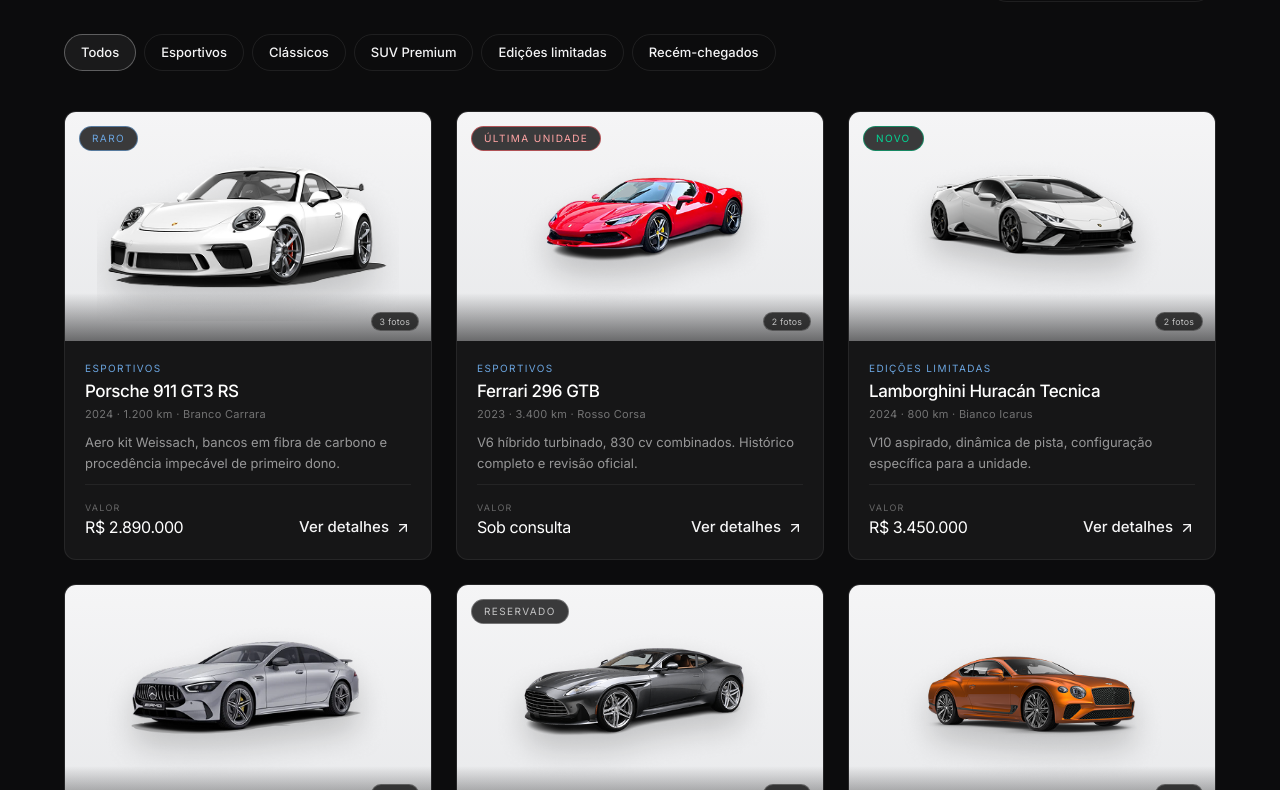
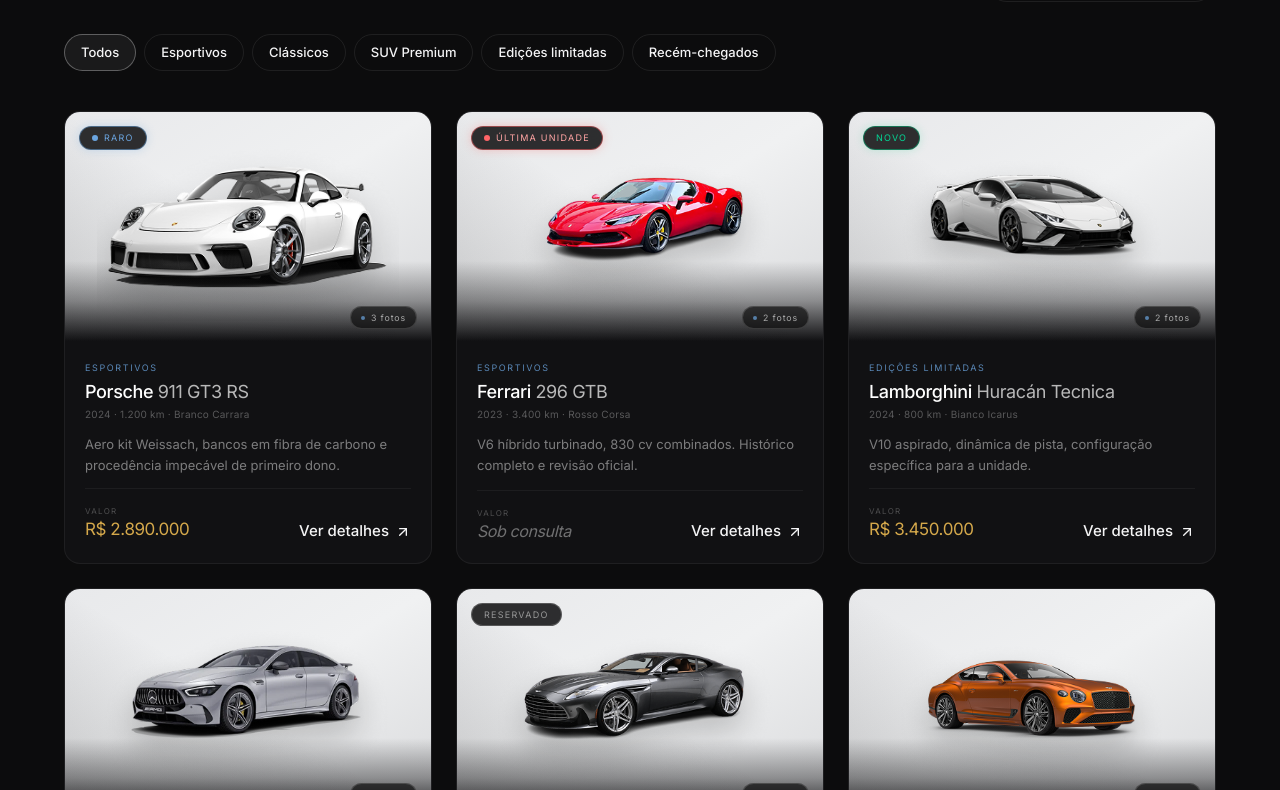
Before and after one commit to ogustadev/Project-Cars, a React (Vite) app: page / in a window 1280 px wide. Shown: the part 3110-3900 px from the top of the page. Built offline with nearby package versions, Linux system fonts and the light colour scheme; no server answers; the database is empty.

Commit message:
feat: premium UI upgrade - VehicleCard scan-line, golden price, glow seals, filter pills

```diff
--- a/src/app/components/VehicleCard.tsx
+++ b/src/app/components/VehicleCard.tsx
@@ -13,60 +13,79 @@
   return (
     <article
       onClick={() => onOpen(vehicle)}
-      className="group flex cursor-pointer flex-col overflow-hidden rounded-xl border border-white/[0.07] bg-[#161617] transition-all duration-300 hover:-translate-y-0.5 hover:border-white/[0.18] hover:shadow-[0_8px_32px_rgba(0,0,0,0.5)]"
+      className="group relative flex cursor-pointer flex-col overflow-hidden rounded-2xl border border-white/[0.06] bg-[#111113] transition-all duration-500 hover:border-white/[0.14] hover:shadow-[0_0_0_1px_rgba(107,165,224,0.08),0_24px_64px_rgba(0,0,0,0.7),0_0_80px_rgba(107,165,224,0.04)]"
     >
-      {/* ── car photo — light studio panel ── */}
-      <div className="relative aspect-[16/10] overflow-hidden bg-gradient-to-b from-[#f5f5f6] to-[#e8e9eb]">
+      {/* ── car photo — studio panel with cinematic overlay ── */}
+      <div className="relative aspect-[16/10] overflow-hidden bg-gradient-to-br from-[#e8e9eb] via-[#f0f1f2] to-[#d8d9db]">
         <ImageWithFallback
           src={vehicle.images[0]}
           alt={`${vehicle.brand} ${vehicle.model}`}
-          className="h-full w-full object-contain p-5 transition-transform duration-500 ease-out group-hover:scale-[1.04]"
+          className="h-full w-full object-contain p-5 transition-all duration-700 ease-out group-hover:scale-[1.06]"
         />
 
-        {/* subtle bottom shadow so the dark card body doesn't hard-cut */}
-        <div className="pointer-events-none absolute inset-x-0 bottom-0 h-12 bg-gradient-to-t from-[#161617]/60 to-transparent" />
+        {/* Scan-line reveal effect on hover */}
+        <div className="pointer-events-none absolute inset-0 translate-y-full bg-gradient-to-b from-transparent via-[#6ba5e0]/10 to-transparent opacity-0 transition-all duration-700 group-hover:translate-y-0 group-hover:opacity-100" />
+
+        {/* Bottom-to-dark gradient for seamless body join */}
+        <div className="pointer-events-none absolute inset-x-0 bottom-0 h-20 bg-gradient-to-t from-[#111113] via-[#111113]/40 to-transparent" />
+
+        {/* Diagonal cinematic vignette */}
+        <div className="pointer-events-none absolute inset-0 bg-gradient-to-tr from-[#111113]/20 via-transparent to-transparent" />
 
         <div className="absolute left-3.5 top-3.5 flex gap-1.5">
           <Selo selo={vehicle.selo} />
         </div>
 
         {vehicle.images.length > 1 && (
-          <span className="absolute bottom-2.5 right-3 flex items-center gap-1 rounded-full border border-white/20 bg-[#0c0c0d]/75 px-2 py-0.5 font-mono text-[0.55rem] tracking-wide text-white/70 backdrop-blur-sm">
+          <span className="absolute bottom-3 right-3.5 flex items-center gap-1.5 rounded-full border border-white/15 bg-black/60 px-2.5 py-1 font-mono text-[0.55rem] tracking-widest text-white/60 backdrop-blur-sm transition-all duration-300 group-hover:border-white/25 group-hover:text-white/80">
+            <span className="h-1 w-1 rounded-full bg-[#6ba5e0]/70" />
             {vehicle.images.length} fotos
           </span>
         )}
       </div>
 
-      {/* ── info block — dark surface ── */}
-      <div className="flex flex-1 flex-col gap-2.5 p-5">
+      {/* ── info block ── */}
+      <div className="flex flex-1 flex-col gap-3 p-5">
         <div>
-          <p className="font-mono text-[0.625rem] uppercase tracking-[0.14em] text-[#6ba5e0]">
+          <p className="font-mono text-[0.5625rem] uppercase tracking-[0.18em] text-[#6ba5e0]/80 transition-colors duration-300 group-hover:text-[#6ba5e0]">
             {vehicle.categoria}
           </p>
-          <h3 className="mt-1 font-display text-[1.0625rem] leading-snug tracking-tight text-white">
-            {vehicle.brand} {vehicle.model}
+          <h3 className="mt-1.5 font-display text-[1.125rem] leading-tight tracking-[-0.02em] text-white">
+            {vehicle.brand}{" "}
+            <span className="font-light text-white/70">{vehicle.model}</span>
           </h3>
-          <p className="mt-0.5 font-mono text-[0.6875rem] tracking-wide text-white/40">
+          <p className="mt-1 font-mono text-[0.625rem] tracking-wide text-white/30">
             {vehicle.year} · {vehicle.km.toLocaleString("pt-BR")} km · {vehicle.color}
           </p>
         </div>
 
-        <p className="text-[0.8125rem] leading-relaxed text-white/55">{vehicle.shortDesc}</p>
+        <p className="text-[0.8125rem] leading-relaxed text-white/45 line-clamp-2">
+          {vehicle.shortDesc}
+        </p>
 
-        <div className="mt-auto flex items-end justify-between gap-3 border-t border-white/[0.06] pt-4">
+        <div className="mt-auto flex items-end justify-between gap-3 border-t border-white/[0.05] pt-4">
           <div>
-            <p className="font-mono text-[0.5625rem] uppercase tracking-[0.14em] text-white/35">
+            <p className="font-mono text-[0.5rem] uppercase tracking-[0.16em] text-white/25">
               Valor
             </p>
-            <p className="font-display text-[1rem] tracking-tight text-white">
-              {vehicle.price ? formatBRL(vehicle.price) : "Sob consulta"}
-            </p>
+            {vehicle.price ? (
+              <p className="font-display text-[1.0625rem] tracking-tight text-[#d4a84b]">
+                {formatBRL(vehicle.price)}
+              </p>
+            ) : (
+              <p className="font-display text-[1rem] tracking-tight text-white/40 italic">
+                Sob consulta
+              </p>
+            )}
           </div>
           <LinkArrow onClick={() => onOpen(vehicle)} className="text-[0.8125rem]">
             Ver detalhes
           </LinkArrow>
         </div>
       </div>
+
+      {/* Side accent line — appears on hover */}
+      <div className="pointer-events-none absolute inset-y-0 left-0 w-[2px] bg-gradient-to-b from-transparent via-[#6ba5e0]/50 to-transparent opacity-0 transition-opacity duration-500 group-hover:opacity-100" />
     </article>
   );
 }
--- a/src/app/components/kit.tsx
+++ b/src/app/components/kit.tsx
@@ -108,22 +108,27 @@
 }
 
 // Selos are displayed over light car-photo panels — needs opaque dark bg for contrast
-const seloStyles: Record<string, string> = {
-  RARO:             "border-[#6ba5e0]/60 text-[#6ba5e0]",
-  "ÚLTIMA UNIDADE": "border-red-400/60   text-red-300",
-  NOVO:             "border-emerald-500/60 text-emerald-400",
-  RESERVADO:        "border-white/30     text-white/70",
-  "EDIÇÃO LIMITADA":"border-[#6ba5e0]/60 text-[#6ba5e0]",
+const seloConfig: Record<string, { cls: string; glow: string; pulse: boolean }> = {
+  RARO:             { cls: "border-[#6ba5e0]/50 text-[#6ba5e0]",    glow: "shadow-[0_0_10px_rgba(107,165,224,0.3)]",  pulse: true  },
+  "ÚLTIMA UNIDADE": { cls: "border-red-400/50   text-red-300",       glow: "shadow-[0_0_10px_rgba(248,113,113,0.35)]", pulse: true  },
+  NOVO:             { cls: "border-emerald-500/50 text-emerald-400", glow: "shadow-[0_0_8px_rgba(52,211,153,0.25)]",   pulse: false },
+  RESERVADO:        { cls: "border-white/20     text-white/50",      glow: "",                                         pulse: false },
+  "EDIÇÃO LIMITADA":{ cls: "border-[#d4a84b]/50 text-[#d4a84b]",    glow: "shadow-[0_0_10px_rgba(212,168,75,0.3)]",  pulse: false },
 };
 
 export function Selo({ selo }: { selo: string | null }) {
   if (!selo) return null;
+  const cfg = seloConfig[selo] ?? { cls: "border-white/20 text-white/60", glow: "", pulse: false };
   return (
     <span
-      className={`inline-flex items-center rounded-full border bg-[#0c0c0d]/80 px-3 py-1 font-mono text-[0.625rem] uppercase tracking-[0.14em] backdrop-blur-md ${
-        seloStyles[selo] ?? "border-white/30 text-white"
-      }`}
+      className={`inline-flex items-center gap-1.5 rounded-full border bg-[#0c0c0d]/85 px-3 py-1 font-mono text-[0.5625rem] uppercase tracking-[0.14em] backdrop-blur-md ${cfg.cls} ${cfg.glow}`}
     >
+      {cfg.pulse && (
+        <span className="relative flex h-1.5 w-1.5 shrink-0">
+          <span className={`absolute inline-flex h-full w-full animate-ping rounded-full opacity-60 ${cfg.cls.includes("red") ? "bg-red-400" : cfg.cls.includes("6ba5") ? "bg-[#6ba5e0]" : "bg-emerald-400"}`} />
+          <span className={`relative inline-flex h-1.5 w-1.5 rounded-full ${cfg.cls.includes("red") ? "bg-red-400" : cfg.cls.includes("6ba5") ? "bg-[#6ba5e0]" : "bg-emerald-400"}`} />
+        </span>
+      )}
       {selo}
     </span>
   );
--- a/src/app/pages/Catalog.tsx
+++ b/src/app/pages/Catalog.tsx
@@ -172,10 +172,10 @@
             <button
               key={f}
               onClick={() => setQuick(f)}
-              className={`rounded-full border px-4 py-2 text-[0.8125rem] transition-colors ${
+              className={`rounded-full px-4 py-2 text-[0.8125rem] font-mono tracking-wide transition-all duration-300 ${
                 quick === f
-                  ? "border-white/30 bg-white/[0.06] text-foreground"
-                  : "border-border text-muted-foreground hover:text-foreground"
+                  ? "border border-[#6ba5e0]/40 bg-[#6ba5e0]/10 text-white shadow-[0_0_12px_rgba(107,165,224,0.2)]"
+                  : "border border-white/[0.07] text-white/40 hover:border-white/20 hover:text-white/70"
               }`}
             >
               {f}
```
